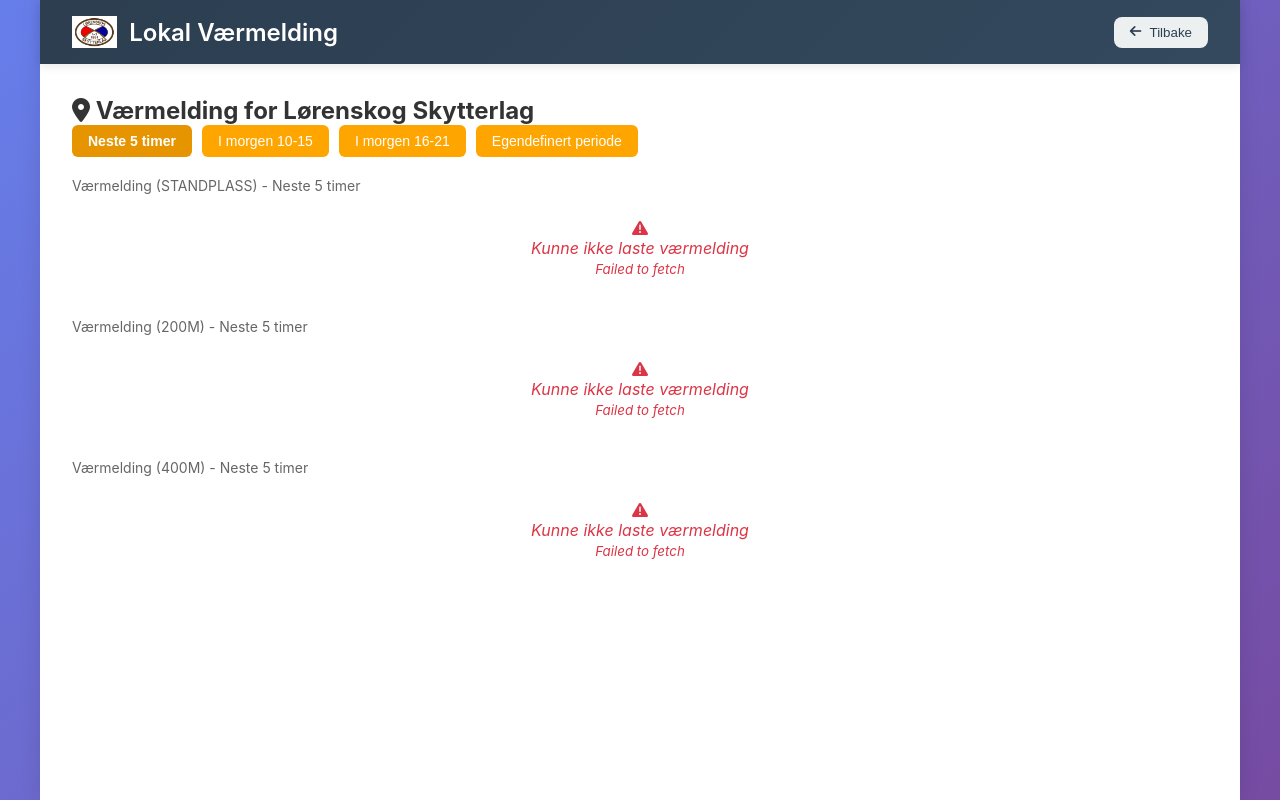
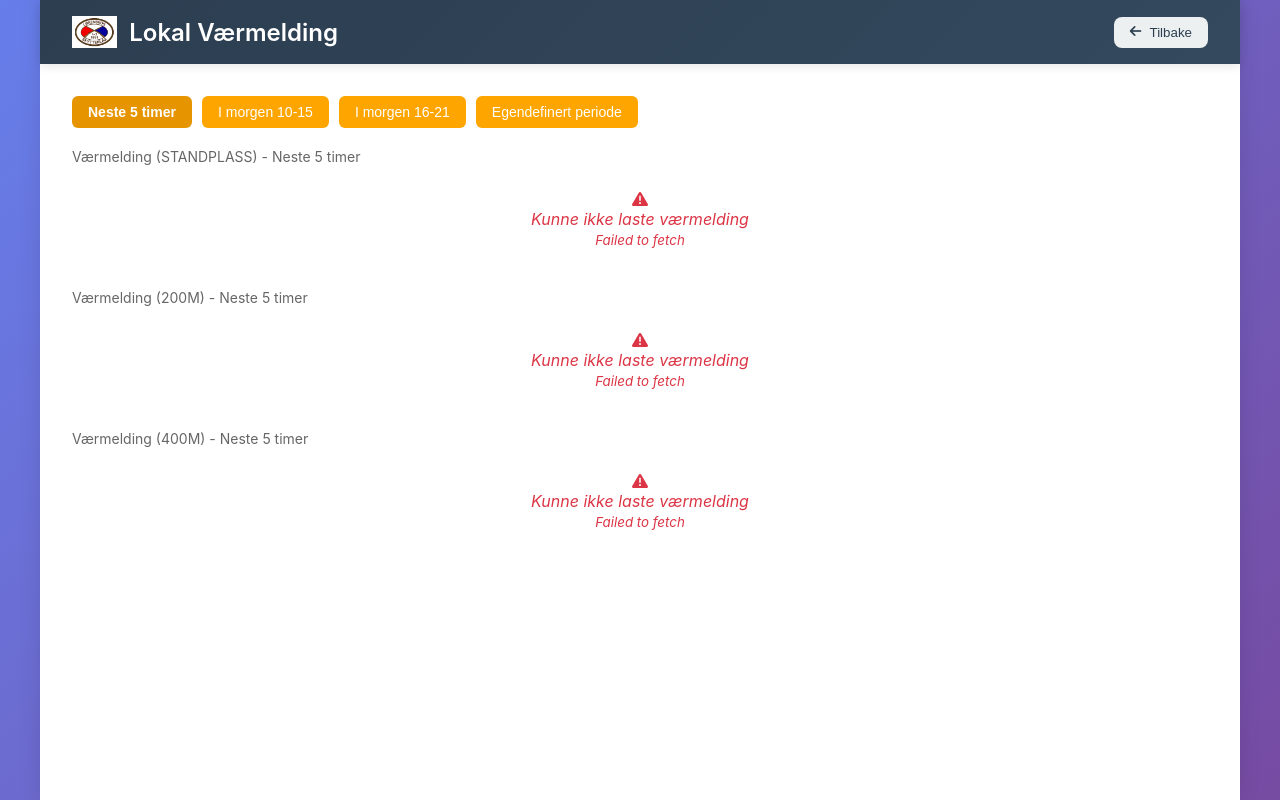
Before and after one commit to thenninge/loscal, a Flask app: page /localweather in a window 1280 px wide. Run offline with Flask 3, Linux system fonts and the light colour scheme; data that the repository does not hold is empty.

Commit message:
Fjern overflødig overskrift fra værmelding-siden

```diff
--- a/templates/localweather.html
+++ b/templates/localweather.html
@@ -174,7 +174,6 @@
         <!-- Main Content -->
         <main class="main-content">
             <div class="weather-container">
-                <h2><i class="fas fa-map-marker-alt"></i> Værmelding for Lørenskog Skytterlag</h2>
 
                 <!-- Preset Buttons -->
                 <div class="preset-buttons">
```
